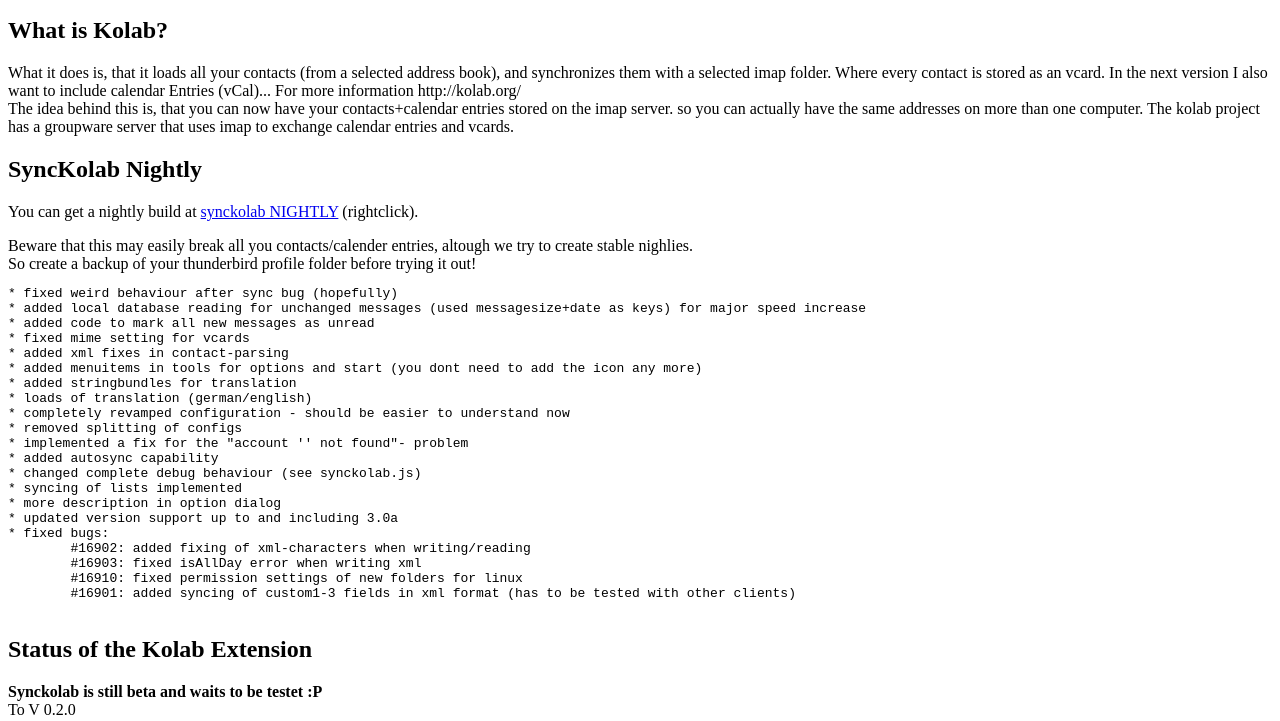
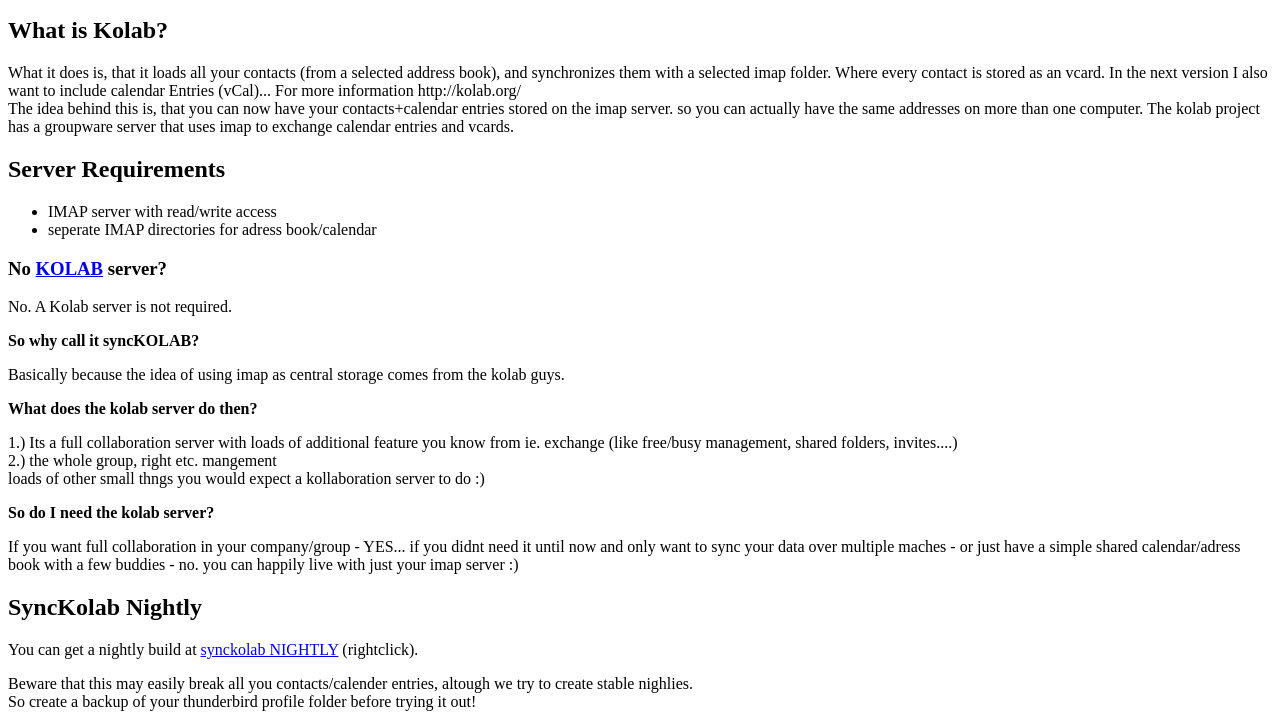
Before and after one commit to corinis/synckolab, a plain HTML site: page www/index.html in a window 1280 px wide. Shown: the part 635-1356 px from the top of the page. Drawn offline with Linux system fonts and the light colour scheme.

Commit message:
server requirements

```diff
--- a/www/index.html
+++ b/www/index.html
@@ -52,6 +52,30 @@ What it does is, that it loads all your contacts (from a selected address book),
 
 The idea behind this is, that you can now have your contacts+calendar entries stored on the imap server. so you can actually have the same addresses on more than one computer. The kolab project has a  groupware server that uses imap to exchange calendar entries and vcards.
 </p>
+
+
+<h2>Server Requirements</h2>
+<ul>
+<li>IMAP server with read/write access</li>
+<li>seperate IMAP directories for adress book/calendar</li>
+</ul>
+<h3>No <a href="http://www.kolab.org">KOLAB</a> server?</h3>
+<p>No. A Kolab server is not required.</p>
+<b>So why call it syncKOLAB?</b>
+<p>
+Basically because the idea of using imap as central storage comes from the kolab guys.
+</p>
+<b>What does the kolab server do then?</b>
+<p>
+1.) Its a full collaboration server with loads of additional feature you know from ie. exchange (like free/busy management, shared folders, invites....)<br/>
+2.) the whole group, right etc. mangement<br>
+loads of other small thngs you would expect a kollaboration server to do :)
+</p>
+<b>So do I need the kolab server?</b>
+
+<p>If you want full collaboration in your company/group - YES... if you didnt need it until now and only want to sync your data over multiple maches - or just have a simple shared calendar/adress book with a few buddies - no. you can happily live with just your imap server :)
+</p>
+
 <h2>SyncKolab Nightly</h2>
 <p>
 You can get a nightly build at <a href="http://www.gargan.org/extensions/synckolab-NIGHTLY.xpi">synckolab NIGHTLY</a> (rightclick).
```
